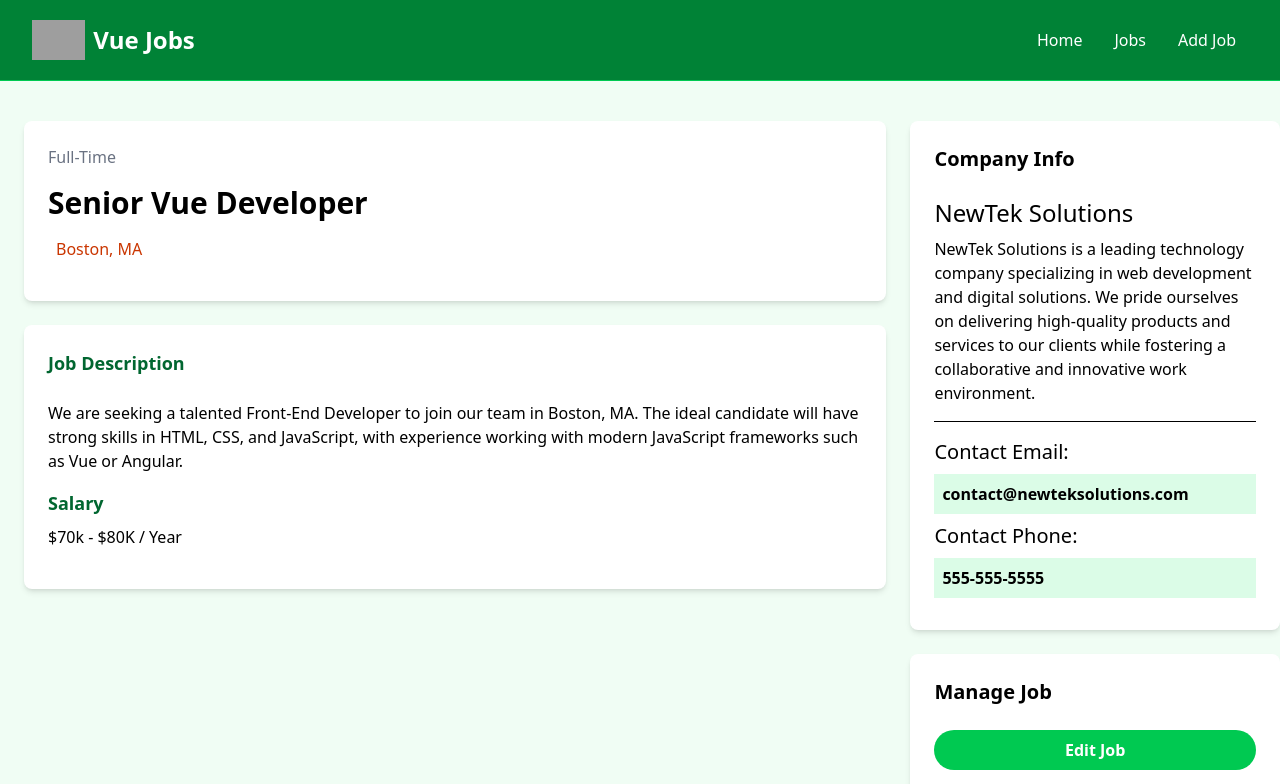
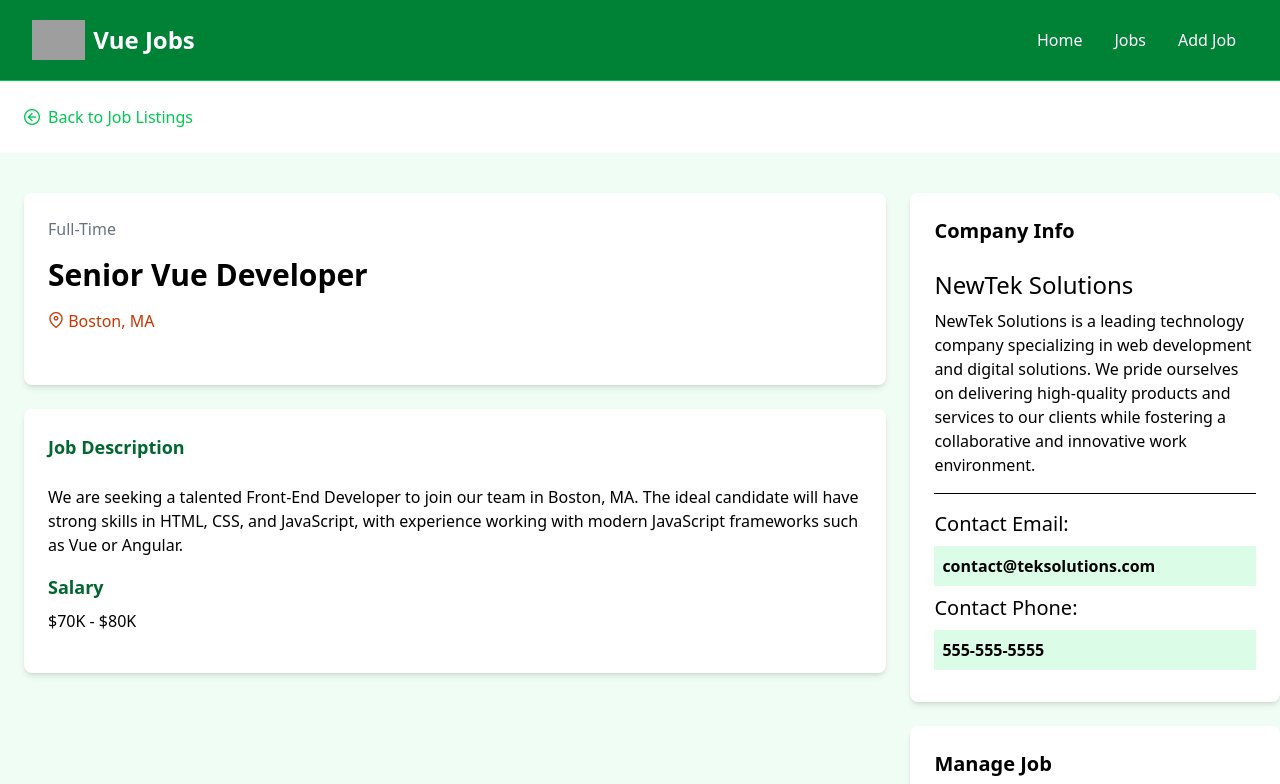
Before and after one commit to 314erry/vue-project, a Vue app: page /jobs/1 in a window 1280 px wide. Shown: the top 784 px of the page. Built offline with nearby package versions, Linux system fonts and the light colour scheme; data requests are answered from the project's data file; grey boxes are pictures that could not be loaded.

Commit message:
Added BackButton component on JobView

```diff
--- /dev/null
+++ b/src/components/BackButton.vue
@@ -0,0 +1,19 @@
+<template>
+    <section>
+        <div class="container m-auto py-6 px-6">
+            <RouterLink to="/jobs" class="text-green-500 hover:text-green-600 flex items-center">
+                <i class="pi pi-arrow-circle-left mr-2"></i> Back to Job Listings
+            </RouterLink>
+        </div>
+    </section>
+</template>
+
+<script>
+import { RouterLink } from 'vue-router';
+
+export default {
+    components: {
+        RouterLink
+    }
+}
+</script>
--- a/src/components/JobListings.vue
+++ b/src/components/JobListings.vue
@@ -30,7 +30,8 @@
 export default {
     components: {
         JobListing,
-        RouterLink
+        RouterLink,
+        PulseLoader
     },
 
     props: {
--- a/src/views/JobView.vue
+++ b/src/views/JobView.vue
@@ -1,14 +1,17 @@
 <template>
-    <section class="bg-green-50">
+    <BackButton />
+    <section v-if="!isLoading" class="bg-green-50">
         <div class="container m-auto py-10 px-6">
             <div class="grid grid-cols-1 md:grid-cols-[70%_30%] w-full gap-6">
                 <main>
                     <div class="bg-white p-6 rounded-lg shadow-md text-center md:text-left">
-                        <div class="text-gray-500 mb-4">Full-Time</div>
-                        <h1 class="text-3xl font-bold mb-4">Senior Vue Developer</h1>
+                        <div class="text-gray-500 mb-4">{{ job.type }}</div>
+                        <h1 class="text-3xl font-bold mb-4">{{ job.title }}</h1>
                         <div class="text-gray-500 mb-4 flex align-middle justify-center md:justify-start">
-                            <i class="fa-solid fa-location-dot text-lg text-orange-700 mr-2"></i>
-                            <p class="text-orange-700">Boston, MA</p>
+                            <div class="text-orange-700 mb-3">
+                                <i class="pi pi-map-marker text-orange-700"></i>
+                                {{ job.location }}
+                            </div>
                         </div>
                     </div>
 
@@ -18,15 +21,12 @@
                         </h3>
 
                         <p class="mb-4">
-                            We are seeking a talented Front-End Developer to join our team
-                            in Boston, MA. The ideal candidate will have strong skills in
-                            HTML, CSS, and JavaScript, with experience working with modern
-                            JavaScript frameworks such as Vue or Angular.
+                            {{ job.description }}
                         </p>
 
                         <h3 class="text-green-800 text-lg font-bold mb-2">Salary</h3>
 
-                        <p class="mb-4">$70k - $80K / Year</p>
+                        <p class="mb-4">{{ job.salary }}</p>
                     </div>
                 </main>
 
@@ -36,13 +36,10 @@
                     <div class="bg-white p-6 rounded-lg shadow-md">
                         <h3 class="text-xl font-bold mb-6">Company Info</h3>
 
-                        <h2 class="text-2xl">NewTek Solutions</h2>
+                        <h2 class="text-2xl">{{ job.company.name }}</h2>
 
                         <p class="my-2">
-                            NewTek Solutions is a leading technology company specializing in
-                            web development and digital solutions. We pride ourselves on
-                            delivering high-quality products and services to our clients
-                            while fostering a collaborative and innovative work environment.
+                            {{ job.company.description }}
                         </p>
 
                         <hr class="my-4" />
@@ -50,20 +47,21 @@
                         <h3 class="text-xl">Contact Email:</h3>
 
                         <p class="my-2 bg-green-100 p-2 font-bold">
-                            contact@newteksolutions.com
+                            {{ job.company.contactEmail }}
                         </p>
 
                         <h3 class="text-xl">Contact Phone:</h3>
 
-                        <p class="my-2 bg-green-100 p-2 font-bold">555-555-5555</p>
+                        <p class="my-2 bg-green-100 p-2 font-bold">{{ job.company.contactPhone }}</p>
                     </div>
 
                     <!-- Manage -->
                     <div class="bg-white p-6 rounded-lg shadow-md mt-6">
                         <h3 class="text-xl font-bold mb-6">Manage Job</h3>
-                        <a href="add-job.html"
-                            class="bg-green-500 hover:bg-green-600 text-white text-center font-bold py-2 px-4 rounded-full w-full focus:outline-none focus:shadow-outline mt-4 block">Edit
-                            Job</a>
+                        <RouterLink :to="`/jobs/edit/${job.id}`"
+                            class="bg-green-500 hover:bg-green-600 text-white text-center font-bold py-2 px-4 rounded-full w-full focus:outline-none focus:shadow-outline mt-4 block">
+                            Edit
+                            Job</RouterLink>
                         <button
                             class="bg-red-500 hover:bg-red-600 text-white font-bold py-2 px-4 rounded-full w-full focus:outline-none focus:shadow-outline mt-4 block">
                             Delete Job
@@ -73,8 +71,42 @@
             </div>
         </div>
     </section>
+
+    <div v-else class="text-center text-gray-500 py-6">
+        <PulseLoader />
+    </div>
 </template>
 
 <script>
+import axios from 'axios'
+import PulseLoader from 'vue-spinner/src/PulseLoader.vue'
+import { useRoute, RouterLink } from 'vue-router'
+import BackButton from '@/components/BackButton.vue'
 
+export default {
+    components: {
+        PulseLoader,
+        BackButton
+    },
+
+    data() {
+        return {
+            job: [],
+            jobId: useRoute().params.id,
+            isLoading: true
+        }
+    },
+
+
+    async mounted() {
+        try {
+            const response = await axios.get(`http://localhost:5000/jobs/${this.jobId}`);
+            this.job = response.data;
+        } catch (error) {
+            console.error('Error fetching job', error);
+        } finally {
+            this.isLoading = false;
+        }
+    }
+}
 </script>
```
